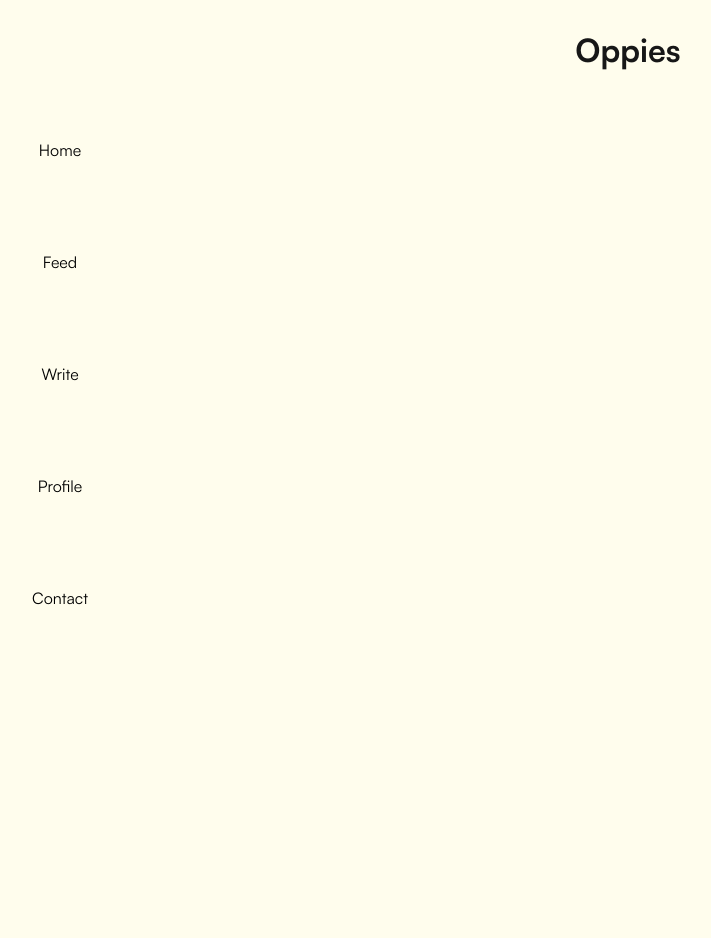
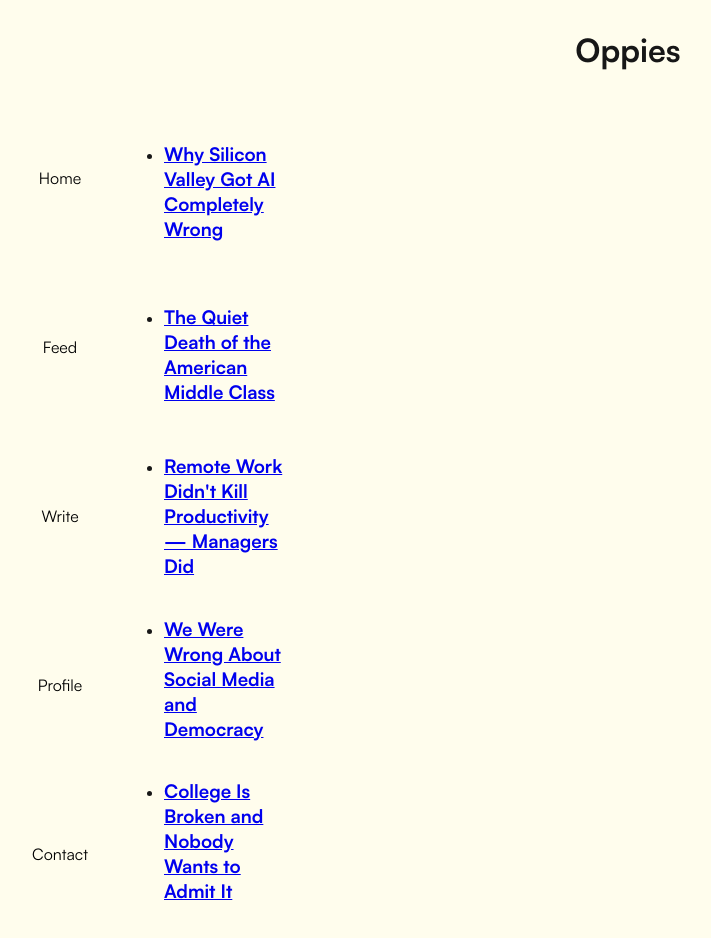
Before and after one commit to chaeminlee57/oppies, a Next.js app: page / in a window 1280 px wide. Shown: the top 938 px of the page, without its empty margins (12-723 px from the left). Before the commit the page ends 800 px from the top, so only its background shows below. Built offline with nearby package versions, Linux system fonts and the light colour scheme.

Commit message:
right feed bar added

```diff
--- a/app/page.module.scss
+++ b/app/page.module.scss
@@ -2,5 +2,5 @@
 
 }
 .mainGridWrapper {
-
+  display: flex;
 }
--- a/app/page.tsx
+++ b/app/page.tsx
@@ -1,13 +1,14 @@
 import Image from "next/image";
 import styles from './page.module.scss'
 import LeftNavBar from "@/components/LeftNavBar";
+import RightFeedBar from "@/components/RightFeedBar";
 
 export default function Home() {
   return (
     <div className={styles.mainGridWrapper}>
       <LeftNavBar />
       <main></main>
-      <nav></nav>
+      <RightFeedBar />
     </div>
   );
 }
--- a/components/Header.module.scss
+++ b/components/Header.module.scss
@@ -2,7 +2,3 @@
   display: flex;
   justify-content: center;
 }
-
-.websiteName {
-
-}
--- /dev/null
+++ b/components/RightFeedBar.module.scss
@@ -0,0 +1,8 @@
+.feedList{
+  display: grid;
+  grid-template-rows: 1fr 1fr 1fr 1fr 1fr;
+  min-height: 70vh;
+  width: 10vw;
+  justify-content: center;
+  align-items: center;
+}
--- /dev/null
+++ b/components/RightFeedBar.tsx
@@ -0,0 +1,33 @@
+import styles from './RightFeedBar.module.scss'
+
+export default function RightFeedBar() {
+  return(
+    <ul className={styles.feedList}>
+      <li className={styles.feedItem}>
+        <a href="#" className={styles.feedLink}>
+          <h3 className={styles.feedTitle}>Why Silicon Valley Got AI Completely Wrong</h3>
+        </a>
+      </li>
+      <li className={styles.feedItem}>
+        <a href="#" className={styles.feedLink}>
+          <h3 className={styles.feedTitle}>The Quiet Death of the American Middle Class</h3>
+        </a>
+      </li>
+      <li className={styles.feedItem}>
+        <a href="#" className={styles.feedLink}>
+          <h3 className={styles.feedTitle}>Remote Work Didn't Kill Productivity — Managers Did</h3>
+        </a>
+      </li>
+      <li className={styles.feedItem}>
+        <a href="#" className={styles.feedLink}>
+          <h3 className={styles.feedTitle}>We Were Wrong About Social Media and Democracy</h3>
+        </a>
+      </li>
+      <li className={styles.feedItem}>
+        <a href="#" className={styles.feedLink}>
+          <h3 className={styles.feedTitle}>College Is Broken and Nobody Wants to Admit It</h3>
+        </a>
+      </li>
+    </ul>
+  )
+}
```
